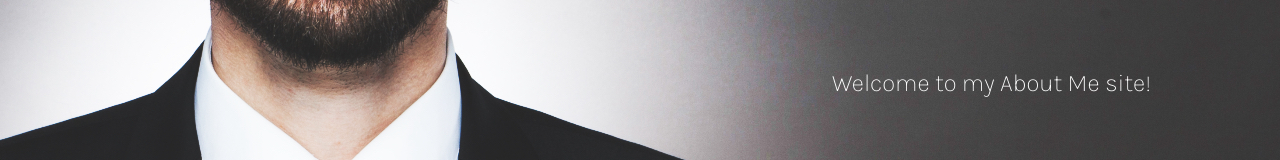
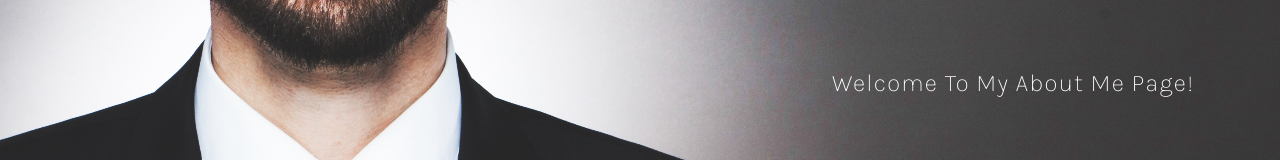
Before and after one commit to HansKre/about-hanskrebs-v2, a React (Create React App) app: page / in a window 1280 px wide. Shown: the part 485-645 px from the top of the page. Built offline with nearby package versions, Linux system fonts and the light colour scheme.

Commit message:
Improve styles.

```diff
--- a/public/index.html
+++ b/public/index.html
@@ -6,14 +6,9 @@
   <link rel="icon" type="image/png" sizes="32x32" href="%PUBLIC_URL%/favicon-32x32.png" />
   <meta name="viewport" content="width=device-width, initial-scale=1" />
   <meta name="theme-color" content="#000000" />
-  <meta name="description" content="Stats Preview Card - Challange from frontendmentor.io" />
+  <meta name="description" content="About Hans Krebs" />
   <link rel="apple-touch-icon" href="%PUBLIC_URL%/favicon-32x32.png" />
-  <!-- fonts -->
-  <link rel="preconnect" href="https://fonts.googleapis.com">
-  <link rel="preconnect" href="https://fonts.gstatic.com" crossorigin>
-  <link href="https://fonts.googleapis.com/css2?family=Inter:wght@400;700&display=swap" rel="stylesheet">
-  <link href="https://fonts.googleapis.com/css2?family=Lexend+Deca&display=swap" rel="stylesheet">
-  <title>Frontend Mentor | Stats Preview Card</title>
+  <title>About Hans Krebs</title>
 </head>
 
 <body>
--- a/src/components/LandingPage.tsx
+++ b/src/components/LandingPage.tsx
@@ -31,7 +31,7 @@ export default function LandingPage() {
                 <Grid item className={classes.right} container justifyContent="center" direction="column" >
                     <h3 className={classes.whiteFont}>Hello 👋</h3>
                     <h1 className={classes.whiteFont}>I'm Hans </h1>
-                    <h4 className={`${classes.whiteFont}`}>Welcome to my About Me site!</h4>
+                    <h4 className={`${classes.whiteFont}`}>Welcome To My About Me Page!</h4>
                 </Grid>
             </Grid>
         </Parallax >
--- a/src/styles/index.css
+++ b/src/styles/index.css
@@ -31,6 +31,7 @@ span {
 h4 {
   font-family: 'Karla', sans-serif;
   font-weight: 100;
+  letter-spacing: 0.05rem;
 }
 
 i {
```
